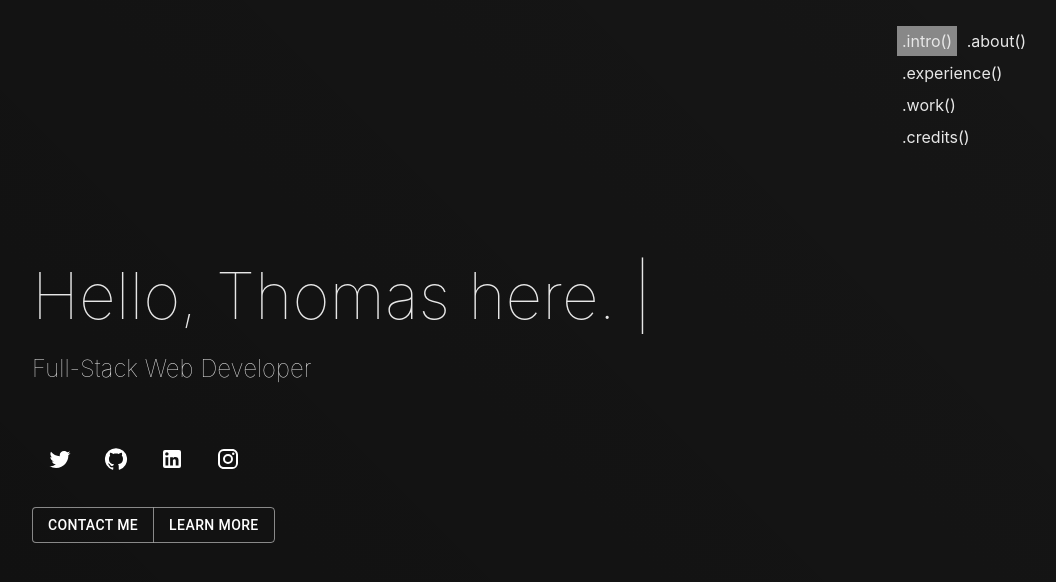
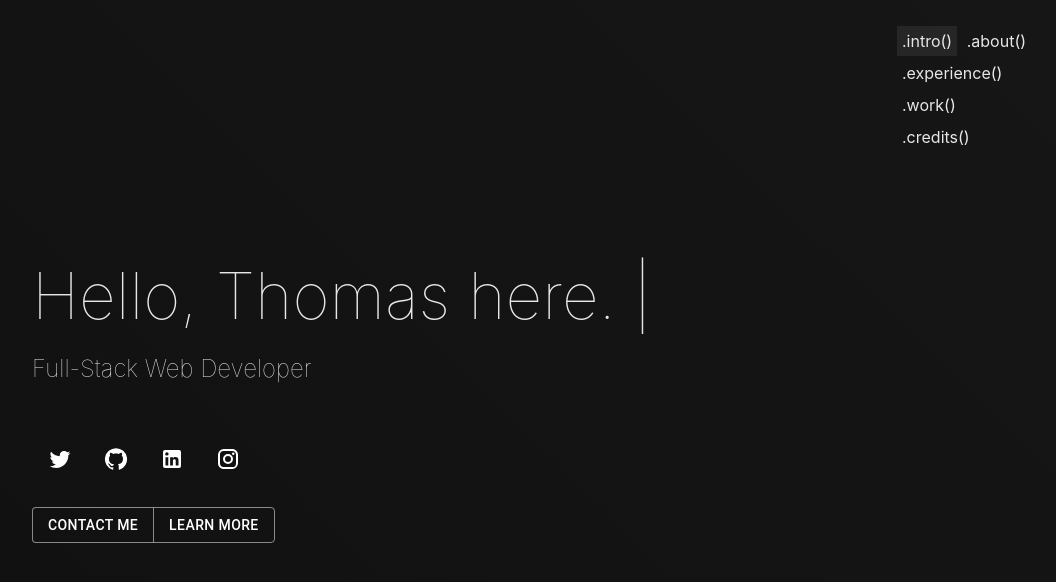
Before and after one commit to barksploit/portfolio-react, a React (Create React App) app: page / in a window 1280 px wide. Shown: the top 582 px of the page, without its empty margins (208-1264 px from the left). Built offline with nearby package versions, Linux system fonts and the light colour scheme; no server answers.

Commit message:
Update bgcolor for header navigation hyperlinks

```diff
--- a/src/styles/header-navigation.scss
+++ b/src/styles/header-navigation.scss
@@ -5,7 +5,7 @@
     padding: 25px 25px 0 0;
 
     .active {
-        background-color: rgb(136, 136, 136);
+        background-color: rgb(38 38 38);
     }
 
     ul {
```
